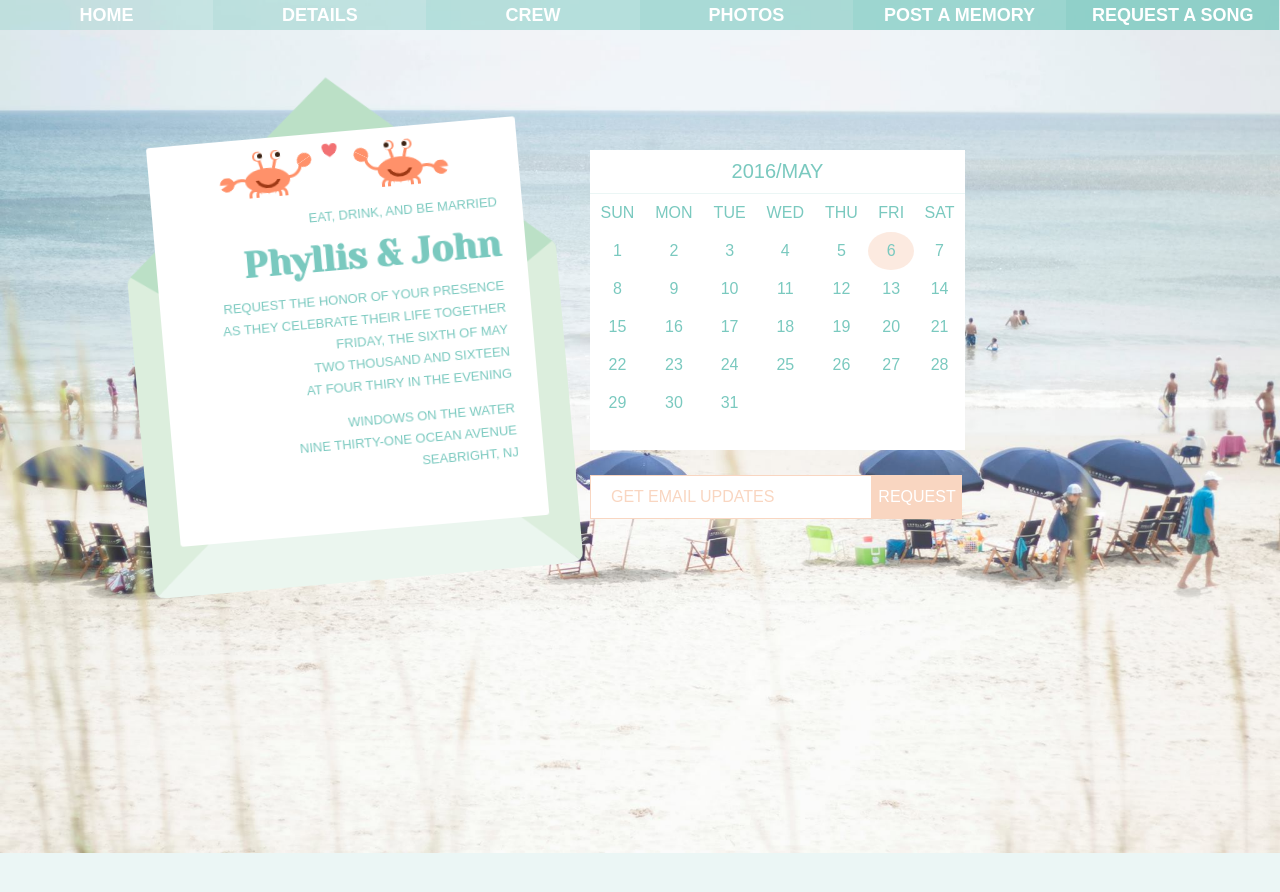
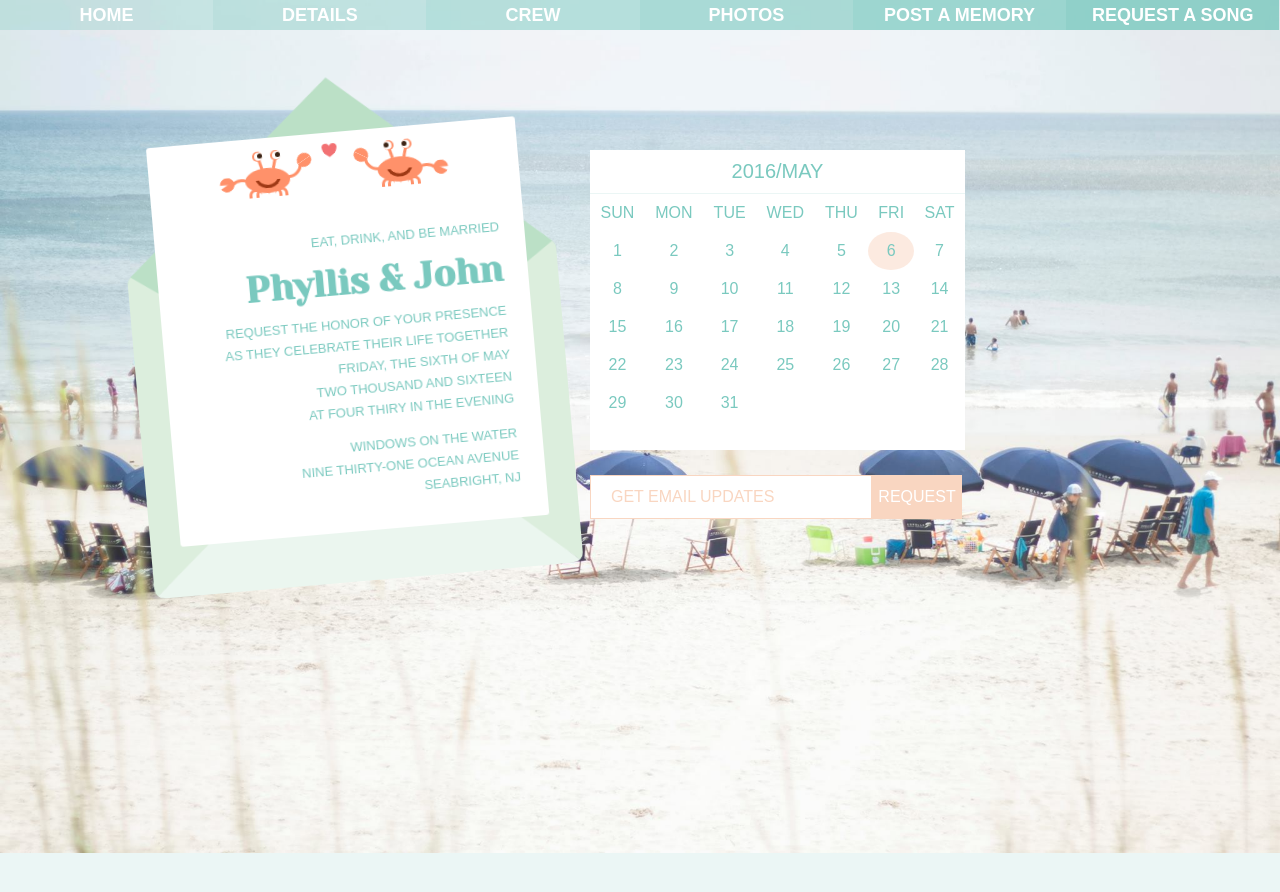
Before and after one commit to phyllisandjohn/phyllisandjohn.github.io, a Jekyll site: the page details/index.html, which Jekyll copies as it is, in a window 1280 px wide. Shown: the top 892 px of the page. Built offline with Jekyll 4.4.1, drawn with Linux system fonts in a browser that asks for light colours.

Commit message:
Update index.html

```diff
--- a/details/index.html
+++ b/details/index.html
@@ -96,6 +96,10 @@ td {
 	background: rgba(249,214,193,.5);
 	width: 18px;
 	height: 18px;
+}
+
+.message {
+	margin-top: 75px;
 }
 
 </style>
```
